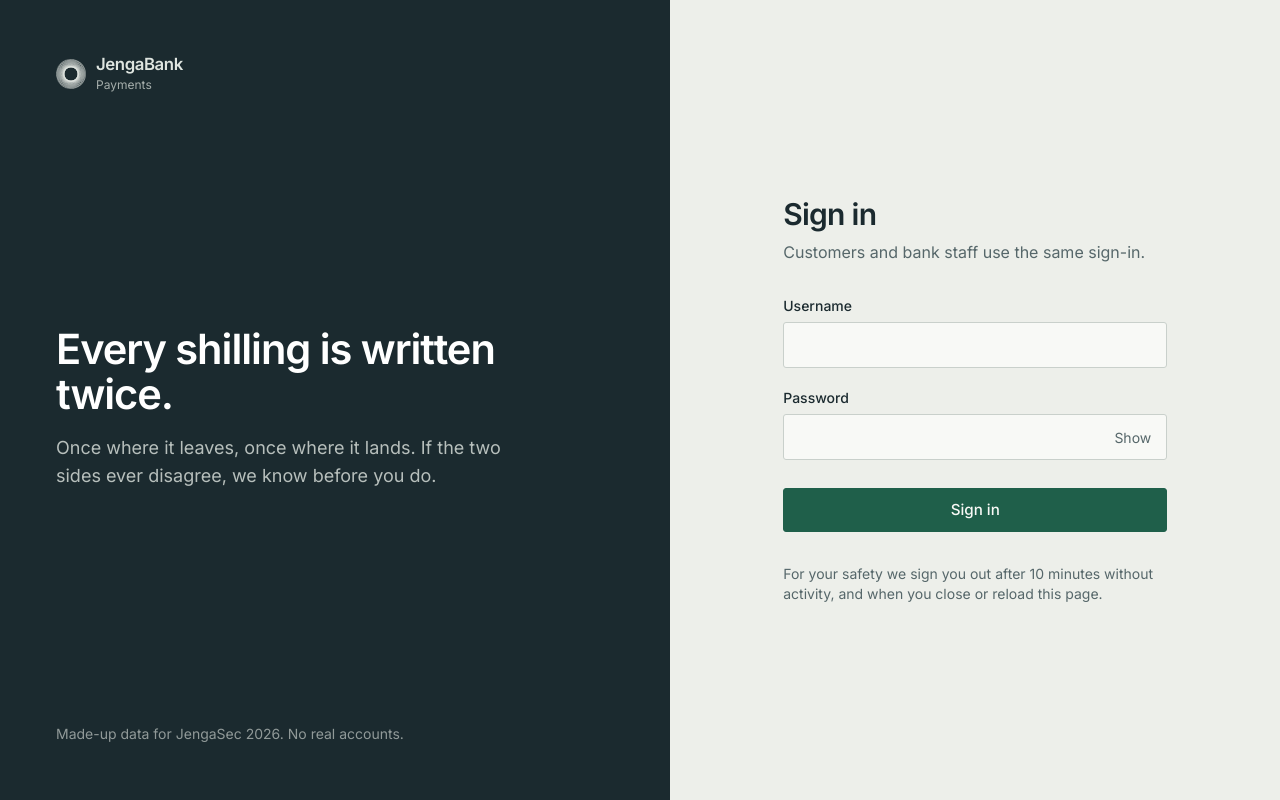
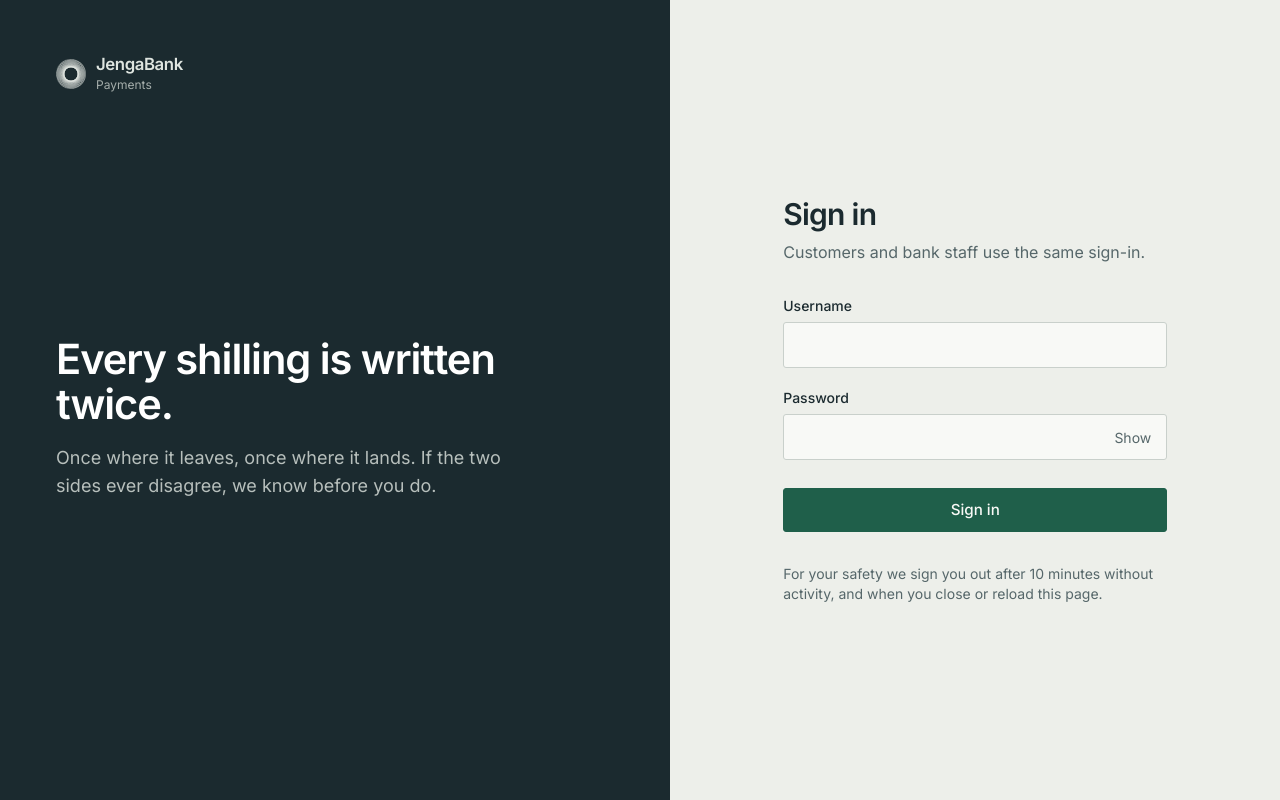
Before and after one commit to Darlene-13/Jengabank-payments, a React (Vite) app in the folder jenga-frontend/: page /login in a window 1280 px wide. Built offline with nearby package versions, Linux system fonts and the light colour scheme.

Commit message:
style(frontend): remove demo data disclaimer from login page

```diff
--- a/jenga-frontend/src/pages/Login.tsx
+++ b/jenga-frontend/src/pages/Login.tsx
@@ -66,7 +66,7 @@ export default function Login() {
           draw
           className="voucher-in pointer-events-none absolute -bottom-56 -right-56 text-note opacity-80"
         />
-        <div className="relative max-w-md">
+        <div className="relative my-auto max-w-md">
           <p className="text-[2.6rem] font-semibold leading-[1.1] tracking-tight text-white">
             Every shilling is written twice.
           </p>
@@ -74,7 +74,6 @@ export default function Login() {
             Once where it leaves, once where it lands. If the two sides ever disagree, we know before you do.
           </p>
         </div>
-        <p className="relative text-sm text-on-rail/60">Made-up data for JengaSec 2026. No real accounts.</p>
       </section>
 
       <section className="flex items-center justify-center px-6 py-12">
```
